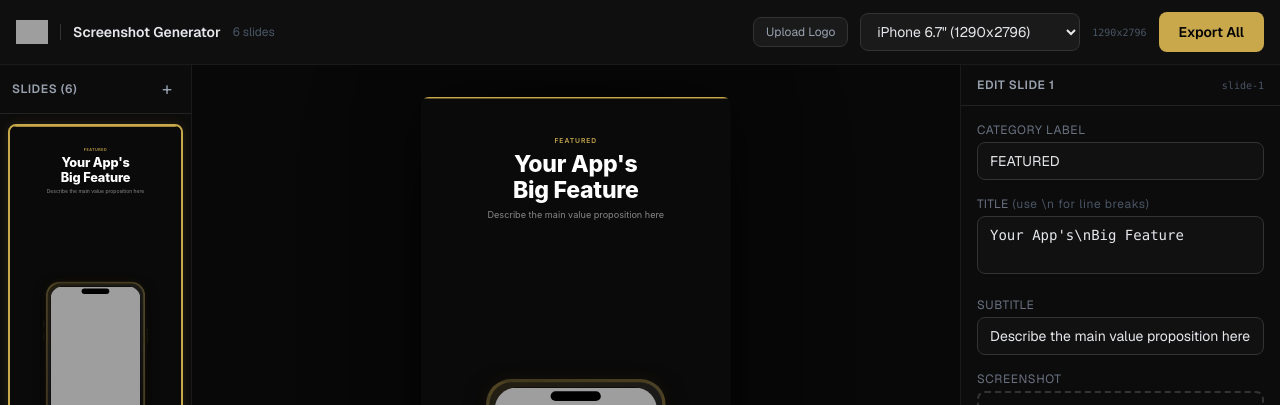
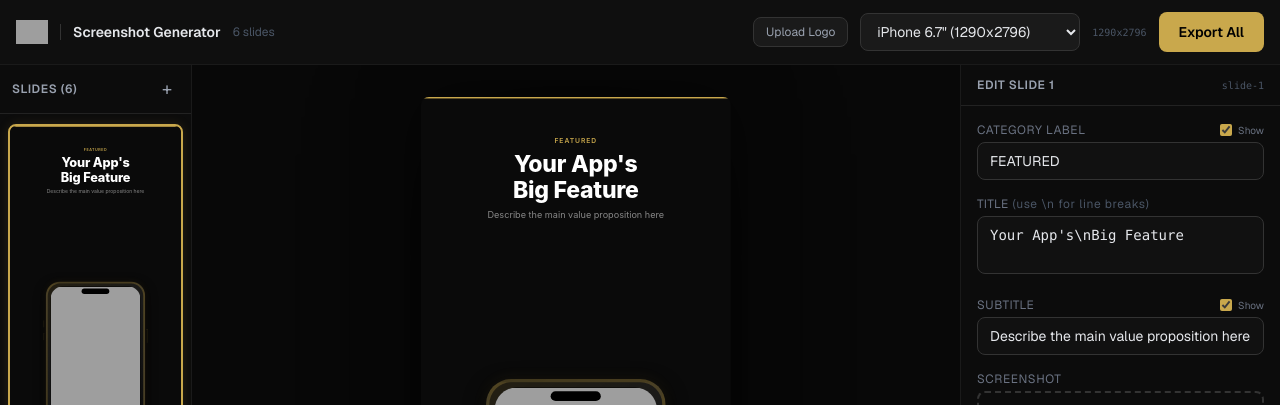
Before and after one commit to jonpecson/ios-screenshot-generator, a Next.js app: page / in a window 1280 px wide. Shown: the top 405 px of the page. Built offline with nearby package versions, Linux system fonts and the light colour scheme; grey boxes are pictures that could not be loaded.

Commit message:
feat: toggle visibility for category label and subtitle per slide

```diff
--- a/app/components/SlideEditor.tsx
+++ b/app/components/SlideEditor.tsx
@@ -71,9 +71,21 @@ export default function SlideEditor({ slide, onChange, onDelete }: SlideEditorPr
     <div className="space-y-4">
       {/* Category */}
       <div>
-        <label className="text-xs text-gray-500 uppercase tracking-wider mb-1 block">
+        <div className="flex items-center justify-between mb-1">
+          <label className="text-xs text-gray-500 uppercase tracking-wider">
             Category Label
           </label>
+          <label className="flex items-center gap-1.5 cursor-pointer">
+            <input
+              type="checkbox"
+              checked={slide.showCategory !== false}
+              onChange={(e) => update({ showCategory: e.target.checked })}
+              className="accent-[#C9A84C] w-3 h-3"
+            />
+            <span className="text-[10px] text-gray-500">Show</span>
+          </label>
+        </div>
+        {slide.showCategory !== false && (
           <input
             type="text"
             value={slide.category}
@@ -81,6 +93,7 @@ export default function SlideEditor({ slide, onChange, onDelete }: SlideEditorPr
             placeholder="e.g. COMMUNITY"
             className="w-full bg-[#111] border border-[#333] rounded-lg px-3 py-2 text-sm text-gray-200 outline-none focus:border-[#C9A84C] transition-colors"
           />
+        )}
       </div>
 
       {/* Title */}
@@ -98,15 +111,28 @@ export default function SlideEditor({ slide, onChange, onDelete }: SlideEditorPr
 
       {/* Subtitle */}
       <div>
-        <label className="text-xs text-gray-500 uppercase tracking-wider mb-1 block">
+        <div className="flex items-center justify-between mb-1">
+          <label className="text-xs text-gray-500 uppercase tracking-wider">
             Subtitle
           </label>
+          <label className="flex items-center gap-1.5 cursor-pointer">
+            <input
+              type="checkbox"
+              checked={slide.showSubtitle !== false}
+              onChange={(e) => update({ showSubtitle: e.target.checked })}
+              className="accent-[#C9A84C] w-3 h-3"
+            />
+            <span className="text-[10px] text-gray-500">Show</span>
+          </label>
+        </div>
+        {slide.showSubtitle !== false && (
           <input
             type="text"
             value={slide.subtitle}
             onChange={(e) => update({ subtitle: e.target.value })}
             className="w-full bg-[#111] border border-[#333] rounded-lg px-3 py-2 text-sm text-gray-200 outline-none focus:border-[#C9A84C] transition-colors"
           />
+        )}
       </div>
 
       {/* Screenshot upload with drag & drop */}
--- a/app/components/SlidePreview.tsx
+++ b/app/components/SlidePreview.tsx
@@ -89,7 +89,7 @@ export default function SlidePreview({
         }}
       >
         {/* Category label */}
-        {slide.category && (
+        {slide.showCategory !== false && slide.category && (
           <div
             style={{
               fontSize: 28,
@@ -117,6 +117,7 @@ export default function SlidePreview({
         >
           {slide.title}
         </h1>
+        {slide.showSubtitle !== false && (
           <p
             style={{
               fontSize: 38,
@@ -128,6 +129,7 @@ export default function SlidePreview({
           >
             {slide.subtitle}
           </p>
+        )}
       </div>
 
       {/* Device mockup */}
--- a/screenshots.config.ts
+++ b/screenshots.config.ts
@@ -20,6 +20,10 @@ export interface SlideConfig {
   categoryColor: string;
   accentLineColor: string;
   showAccentLine: boolean;
+  /** Show/hide category label (default: true) */
+  showCategory?: boolean;
+  /** Show/hide subtitle (default: true) */
+  showSubtitle?: boolean;
   /** Device mockup size as percentage of slide width (0.3 to 0.9, default: 0.58 phone / 0.65 tablet) */
   deviceScale?: number;
   /** Vertical offset for the device mockup in pixels (positive = lower) */
```
Lines whose indentation alone changed are shown as unchanged.
